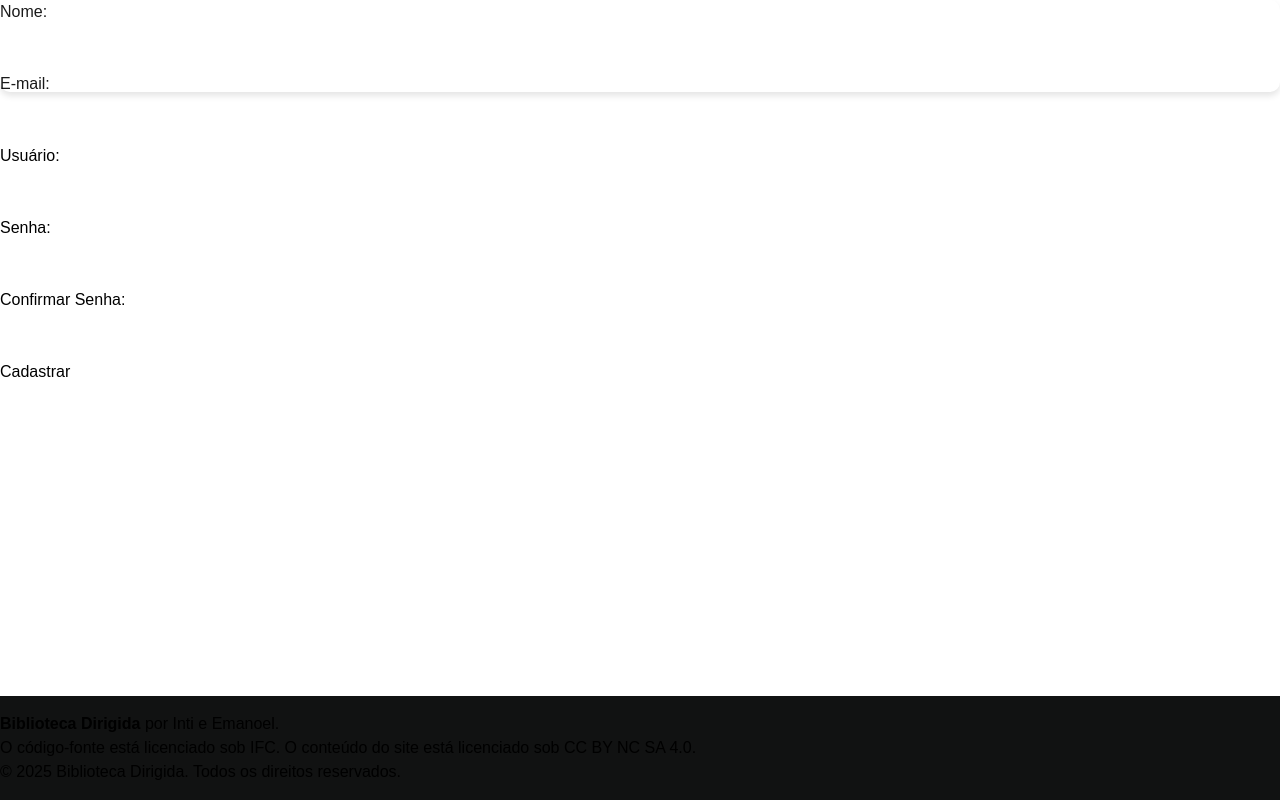
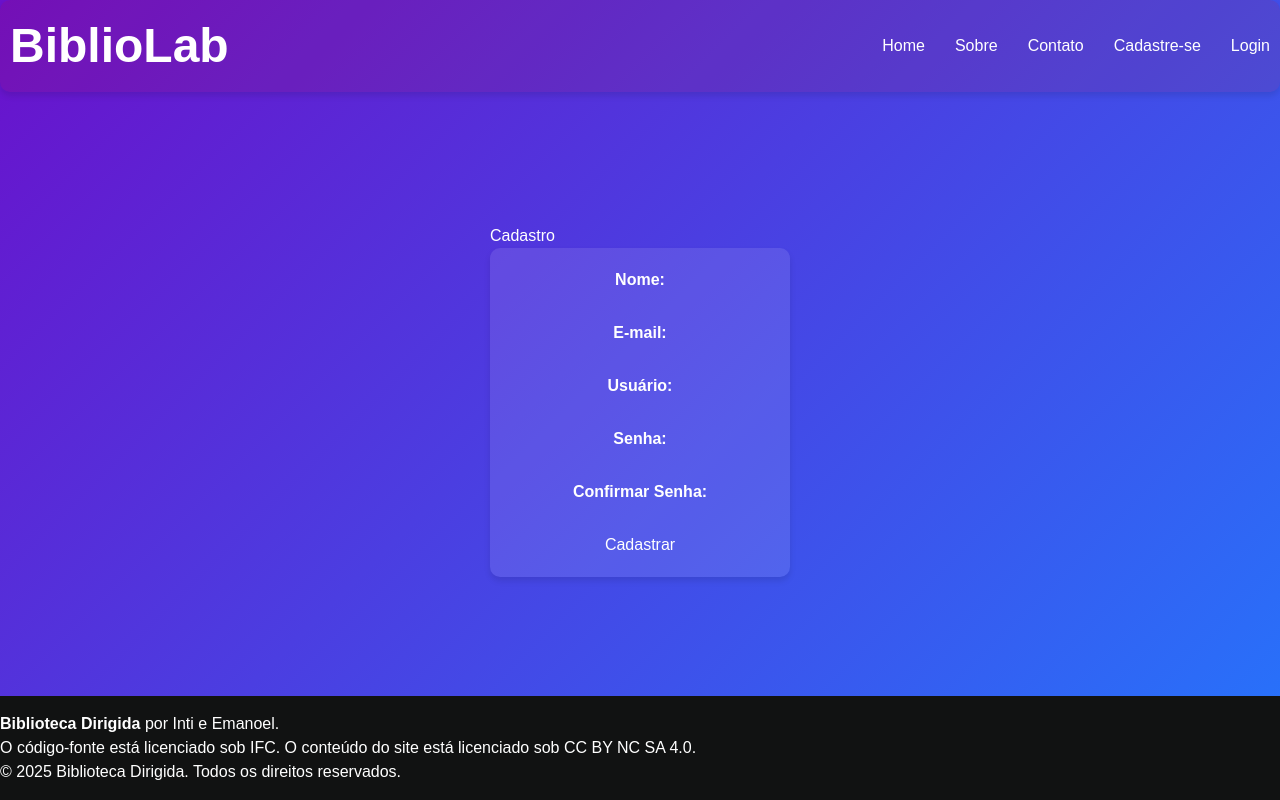
Before and after one commit to intibohmann/BiblioLab, a PHP site: page /cadastro.php in a window 1280 px wide. Run offline with PHP 8.4, Linux system fonts and the light colour scheme; style sheets or scripts are compiled from the project's sources.

Commit message:
eu me odeio

```diff
--- a/src/Menu.php
+++ b/src/Menu.php
@@ -1,11 +1,13 @@
 <?php include("head.php");?>
 <body>
-<nav style="background: rgba(255, 255, 255, 0.1); padding: 10px; border-radius: 10px; box-shadow: 0 4px 6px rgba(0, 0, 0, 0.1); display: flex; justify-content: space-between; align-items: center; width: 100%; position: absolute; top: 0;">
+<nav style="background: rgba(203, 0, 0, 0.1); padding: 10px; border-radius: 10px; box-shadow: 0 4px 6px rgba(0, 0, 0, 0.1); display: flex; justify-content: space-between; align-items: center; width: 100%; position: absolute; top: 0;">
     <div style="font-size: 3em; font-weight: bold; color: #fff;">BiblioLab</div>
     <ul style="list-style: none; display: flex; gap: 30px; margin: 0; padding: 0;">
         <li><a href="index.php" style="color: #fff; text-decoration: none; transition: color 0.3s ease;">Home</a></li>
         <li><a href="sobre.php" style="color: #fff; text-decoration: none; transition: color 0.3s ease;">Sobre</a></li>
         <li><a href="contato.php" style="color: #fff; text-decoration: none; transition: color 0.3s ease;">Contato</a></li>
+        <li><a href="cadastro.php"style="color: #fff; text-decoration: none; transition: color 0.3s ease;">Cadastre-se</a></li>
+        <li><a href="login.php" style="color: #fff; text-decoration: none; transition: color 0.3s ease;">Login</a></li>
     </ul>
 </nav>
 </body>
--- a/src/cadastro.php
+++ b/src/cadastro.php
@@ -1,6 +1,74 @@
+<?php include('menu.php'); ?>
 <?php include('head.php'); ?>
+<style>
+   body {
+        display: flex;
+        justify-content: center;
+        align-items: center;
+        height: 100vh;
+        margin: 0;
+        font-family: Arial, sans-serif;
+        background: linear-gradient(135deg, #6a11cb, #2575fc);
+        color: #fff;
+    }
+
+    form {
+        background: rgba(255, 255, 255, 0.1);
+        padding: 20px;
+        border-radius: 10px;
+        box-shadow: 0 4px 6px rgba(0, 0, 0, 0.1);
+        animation: fadeIn 1s ease-in-out;
+        width: 300px;
+        text-align: center;
+    }
+
+    label {
+        display: block;
+        margin-bottom: 5px;
+        font-weight: bold;
+    }
+
+    input[type="text"],
+    input[type="password"],
+    input[type="email"],
+    input[type="submit"],
+    input[type="button"], {
+        width: 100%;
+        padding: 10px;
+        margin-bottom: 15px;
+        border: none;
+        border-radius: 5px;
+        box-sizing: border-box;
+    }
+
+    input[type="submit"] {
+        background: #2575fc;
+        color: #fff;
+        border: none;
+        padding: 10px 15px;
+        border-radius: 5px;
+        cursor: pointer;
+        transition: background 0.3s ease;
+    }
+
+    input[type="submit"]:hover {
+        background:rgb(0, 0, 0);
+    }
+
+    @keyframes fadeIn {
+        from {
+            opacity: 0;
+            transform: translateY(-20px);
+        }
+        to {
+            opacity: 1;
+            transform: translateY(0);
+        }
+    }
+</style>
 <body>
-<?php include('menu.php'); ?>
+    <div class="form-container">
+        <h2>Cadastro</h2>
         <?php
         // Configuração do banco de dados
         $host = 'localhost';
@@ -13,7 +81,7 @@
 
         // Verifica a conexão
         if ($conn->connect_error) {
-    die("Erro na conexão com o banco de dados: " . $conn->connect_error);
+            die("<p class='error-message'>Erro na conexão com o banco de dados: " . $conn->connect_error . "</p>");
         }
 
         // Processa o formulário quando enviado
@@ -26,9 +94,9 @@
 
             // Validação de dados
             if (empty($nome) || empty($email) || empty($usuario) || empty($senha) || empty($confirmar_senha)) {
-        echo "<p>Todos os campos são obrigatórios.</p>";
+                echo "<p class='error-message'>Todos os campos são obrigatórios.</p>";
             } elseif ($senha !== $confirmar_senha) {
-        echo "<p>As senhas não coincidem.</p>";
+                echo "<p class='error-message'>As senhas não coincidem.</p>";
             } else {
                 // Hash da senha
                 $senha_hash = password_hash($senha, PASSWORD_DEFAULT);
@@ -39,9 +107,9 @@
 
                 // Executa a consulta
                 if ($stmt->execute()) {
-            echo "<p>Cadastro realizado com sucesso!</p>";
+                    echo "<p class='success-message'>Cadastro realizado com sucesso!</p>";
                 } else {
-            echo "<p>Erro ao cadastrar: " . $stmt->error . "</p>";
+                    echo "<p class='error-message'>Erro ao cadastrar: " . $stmt->error . "</p>";
                 }
 
                 // Fecha o statement
@@ -53,25 +121,24 @@
         $conn->close();
         ?>
         <form method="POST" action="">
-        <label for="nome">Nome:</label><br>
-        <input type="text" id="nome" name="nome" required><br><br>
+            <label for="nome">Nome:</label>
+            <input type="text" id="nome" name="nome" required>
 
-        <label for="email">E-mail:</label><br>
-        <input type="email" id="email" name="email" required><br><br>
+            <label for="email">E-mail:</label>
+            <input type="email" id="email" name="email" required>
 
-        <label for="usuario">Usuário:</label><br>
-        <input type="text" id="usuario" name="usuario" required><br><br>
+            <label for="usuario">Usuário:</label>
+            <input type="text" id="usuario" name="usuario" required>
 
-        <label for="senha">Senha:</label><br>
-        <input type="password" id="senha" name="senha" required><br><br>
+            <label for="senha">Senha:</label>
+            <input type="password" id="senha" name="senha" required>
 
-        <label for="confirmar_senha">Confirmar Senha:</label><br>
-        <input type="password" id="confirmar_senha" name="confirmar_senha" required><br><br>
+            <label for="confirmar_senha">Confirmar Senha:</label>
+            <input type="password" id="confirmar_senha" name="confirmar_senha" required>
 
             <button type="submit">Cadastrar</button>
         </form>
+    </div>
 </body>
 </html>
-
 <?php include("rodape.php"); ?>
-</body>
```
Lines whose indentation alone changed are shown as unchanged.
